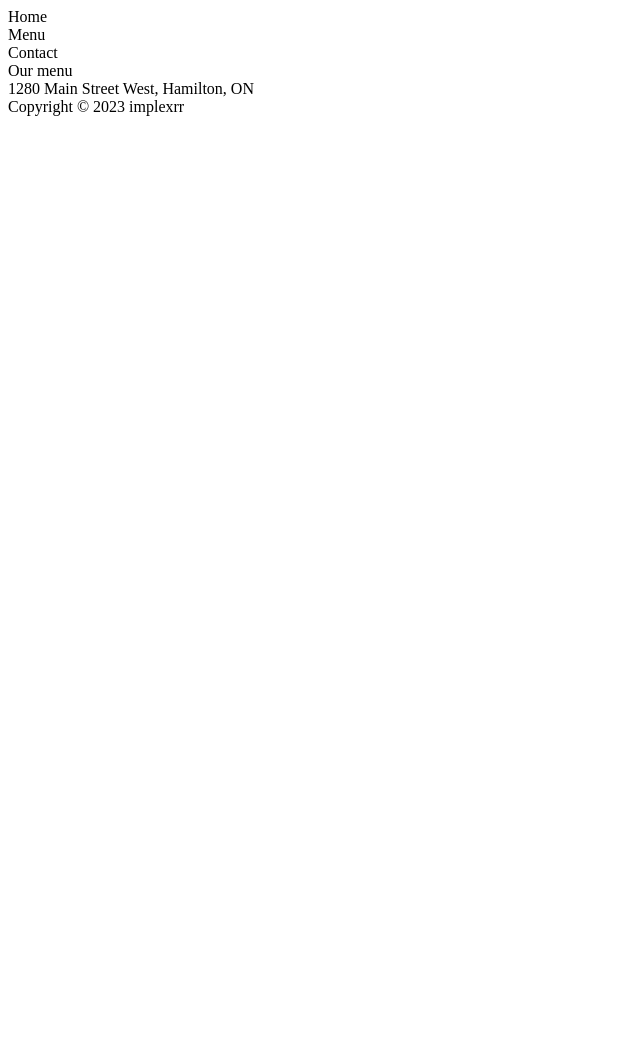
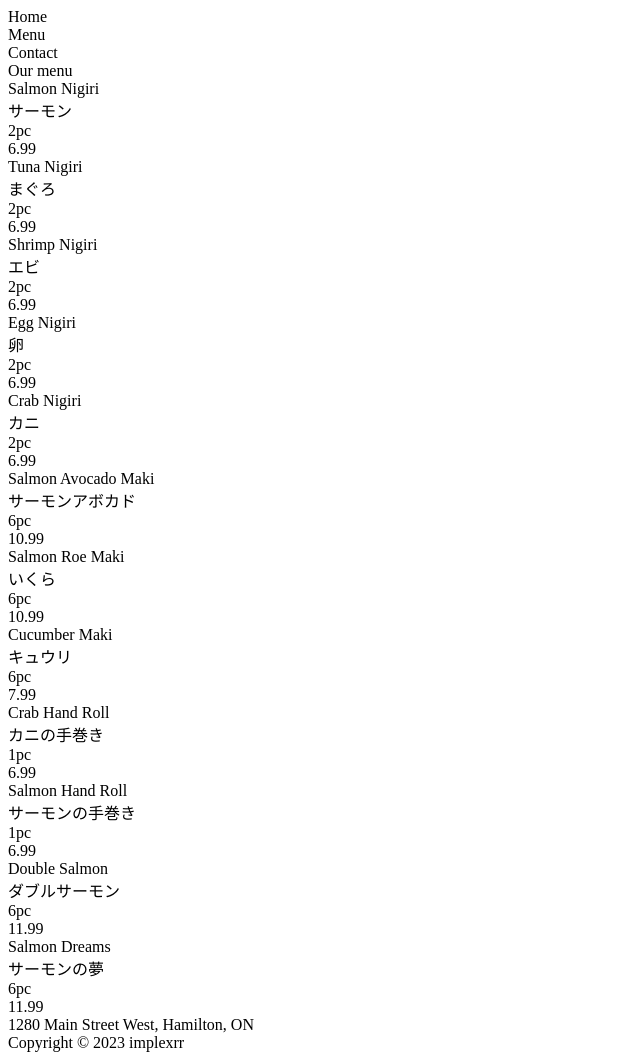
Before and after one commit to implexrr/kanazawa-sushi, a plain HTML site: page index.html in a window 1280 px wide. Shown: the whole page, without its empty margins (0-640 px from the left). Before the commit the page ends 800 px from the top, so only its background shows below. Drawn offline with Linux system fonts and the light colour scheme.

Commit message:
Add menu item descriptions

```diff
--- a/index.html
+++ b/index.html
@@ -53,73 +53,87 @@
           <div class="title">Our menu</div>
           <div class="menu-item" id="salmon-nigiri">
             <div class="item-icon"></div>
-            <div class="description-english"></div>
-            <div class="description-japanese"></div>
-            <div class="price"></div>
+            <div class="description-english">Salmon Nigiri</div>
+            <div class="description-japanese">サーモン</div>
+            <div class="amount">2pc</div>
+            <div class="price">6.99</div>
           </div>
           <div class="menu-item" id="tuna-nigiri">
             <div class="item-icon"></div>
-            <div class="description-english"></div>
-            <div class="description-japanese"></div>
-            <div class="price"></div>
+            <div class="description-english">Tuna Nigiri</div>
+            <div class="description-japanese">まぐろ</div>
+            <div class="amount">2pc</div>
+            <div class="price">6.99</div>
           </div>
           <div class="menu-item" id="shrimp-nigiri">
             <div class="item-icon"></div>
-            <div class="price"></div>
+            <div class="description-english">Shrimp Nigiri</div>
+            <div class="description-japanese">エビ</div>
+            <div class="amount">2pc</div>
+            <div class="price">6.99</div>
           </div>
           <div class="menu-item" id="egg-nigiri">
             <div class="item-icon"></div>
-            <div class="description-english"></div>
-            <div class="description-japanese"></div>
-            <div class="price"></div>
+            <div class="description-english">Egg Nigiri</div>
+            <div class="description-japanese">卵</div>
+            <div class="amount">2pc</div>
+            <div class="price">6.99</div>
           </div>
           <div class="menu-item" id="crab-nigiri">
             <div class="item-icon"></div>
-            <div class="description-english"></div>
-            <div class="description-japanese"></div>
-            <div class="price"></div>
+            <div class="description-english">Crab Nigiri</div>
+            <div class="description-japanese">カニ</div>
+            <div class="amount">2pc</div>
+            <div class="price">6.99</div>
           </div>
           <div class="menu-item" id="salmon-avocado-maki">
             <div class="item-icon"></div>
-            <div class="description-english"></div>
-            <div class="description-japanese"></div>
-            <div class="price"></div>
+            <div class="description-english">Salmon Avocado Maki</div>
+            <div class="description-japanese">サーモンアボカド</div>
+            <div class="amount">6pc</div>
+            <div class="price">10.99</div>
           </div>
           <div class="menu-item" id="salmon-roe-maki">
             <div class="item-icon"></div>
-            <div class="description-english"></div>
-            <div class="description-japanese"></div>
-            <div class="price"></div>
+            <div class="description-english">Salmon Roe Maki</div>
+            <div class="description-japanese">いくら</div>
+            <div class="amount">6pc</div>
+            <div class="price">10.99</div>
+          </div>
+          <div class="menu-item" id="cucumber-maki">
+            <div class="item-icon"></div>
+            <div class="description-english">Cucumber Maki</div>
+            <div class="description-japanese">キュウリ</div>
+            <div class="amount">6pc</div>
+            <div class="price">7.99</div>
           </div>
           <div class="menu-item" id="crab-hand-roll">
             <div class="item-icon"></div>
-            <div class="description-english"></div>
-            <div class="description-japanese"></div>
-            <div class="price"></div>
+            <div class="description-english">Crab Hand Roll</div>
+            <div class="description-japanese">カニの手巻き</div>
+            <div class="amount">1pc</div>
+            <div class="price">6.99</div>
           </div>
           <div class="menu-item" id="salmon-hand-roll">
             <div class="item-icon"></div>
-            <div class="description-english"></div>
-            <div class="description-japanese"></div>
-            <div class="price"></div>
+            <div class="description-english">Salmon Hand Roll</div>
+            <div class="description-japanese">サーモンの手巻き</div>
+            <div class="amount">1pc</div>
+            <div class="price">6.99</div>
           </div>
           <div class="menu-item" id="double-salmon">
             <div class="item-icon"></div>
-            <div class="description-english"></div>
-            <div class="description-japanese"></div>
-            <div class="price"></div>
+            <div class="description-english">Double Salmon</div>
+            <div class="description-japanese">ダブルサーモン</div>
+            <div class="amount">6pc</div>
+            <div class="price">11.99</div>
           </div>
           <div class="menu-item" id="salmon-dreams">
             <div class="item-icon"></div>
-            <div class="description-english"></div>
-            <div class="description-japanese"></div>
-            <div class="price"></div>
-          </div>
-          <div class="menu-item" id="salmon-nigiri">
-            <div class="item-icon"></div>
-            <div class="description-english"></div>
-            <div class="description-japanese"></div>
-            <div class="price"></div>
+            <div class="description-english">Salmon Dreams</div>
+            <div class="description-japanese">サーモンの夢</div>
+            <div class="amount">6pc</div>
+            <div class="price">11.99</div>
           </div>
         </div>
       <div id="footer">
```
